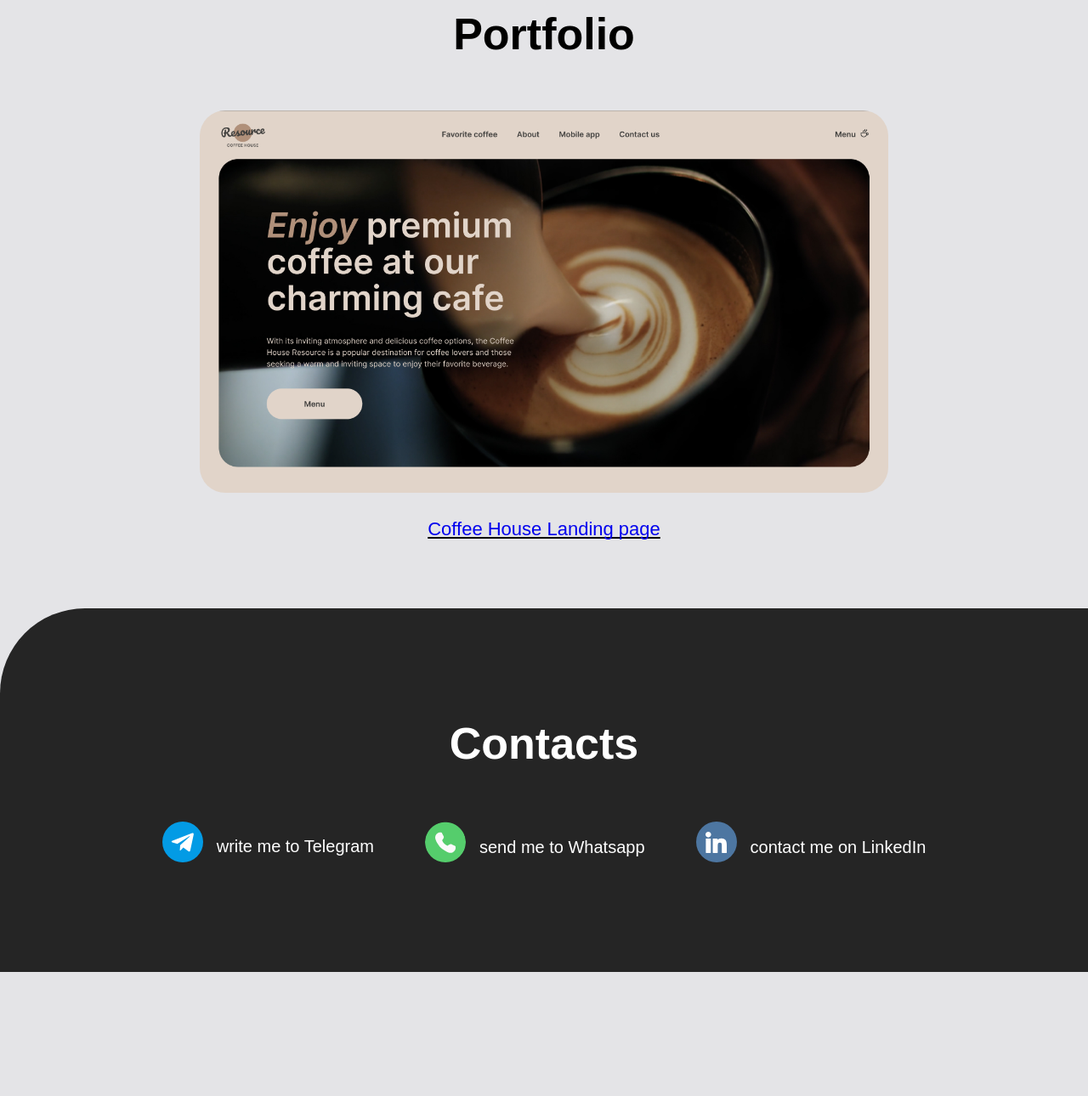
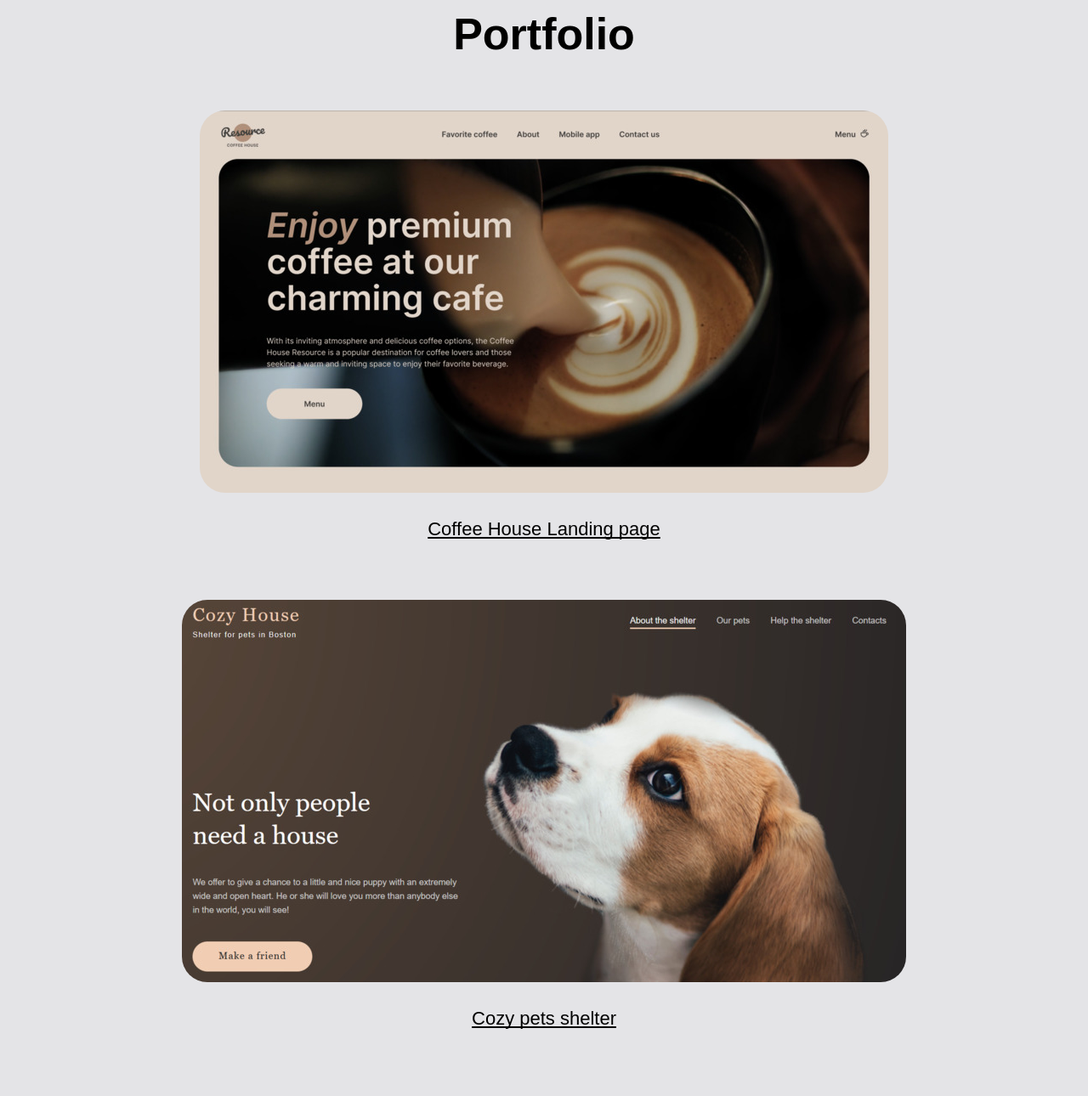
Before and after one commit to VanoKi/new_portfolio, a plain HTML site: page index.html in a window 1280 px wide. Shown: the part 700-1990 px from the top of the page at 85% size. Before the commit the page ends 1844 px from the top, so only its background shows below. Drawn offline with Linux system fonts and the light colour scheme.

Commit message:
feat: add the second item in to pprtfolio section

```diff
--- a/index.html
+++ b/index.html
@@ -33,10 +33,17 @@
       <div class="portfolio">
         <h2 class="portfolio_title"
             id="portfolio">Portfolio</h2>
+
         <div class="item">
-          <img class="portfolio_img" src="assets/Caffee_preview.png" alt="Caffee_preview">
+          <img class="portfolio_img" src="assets/preview/coffee-prevj.jpg" alt="Caffee_preview">
           <h3><a href="https://vanoki.github.io/Coffee-house/">Coffee House Landing page</a></h3>
         </div>
+
+        <div class="item">
+          <img class="portfolio_img" src="assets/preview/cozy-prev3.jpg" alt="Shelter_preview">
+          <h3><a href="https://vanoki.github.io/Coffee-house/">Cozy pets shelter</a></h3>
+        </div>
+
       </div>
     </section>
   </main>
--- a/style.css
+++ b/style.css
@@ -1,5 +1,6 @@
 :root {
   --font-family: "Montserrat", sans-serif;
+
 }
 
 *{
@@ -27,6 +28,8 @@ header {
 
 a {
   text-decoration: none;
+  background-color: transparent;
+  color: inherit;
 }
 
 
@@ -114,6 +117,7 @@ a {
 .item {
   display: grid;
   place-items: center;
+  margin-bottom: 70px;
 }
 
 .portfolio_img {
```
Also changed, not shown: assets/preview/coffee-prevj.jpg (added), assets/preview/cozy-house-preview2.png (added), assets/preview/cozy-prev3.jpg (added), 1 other file.
